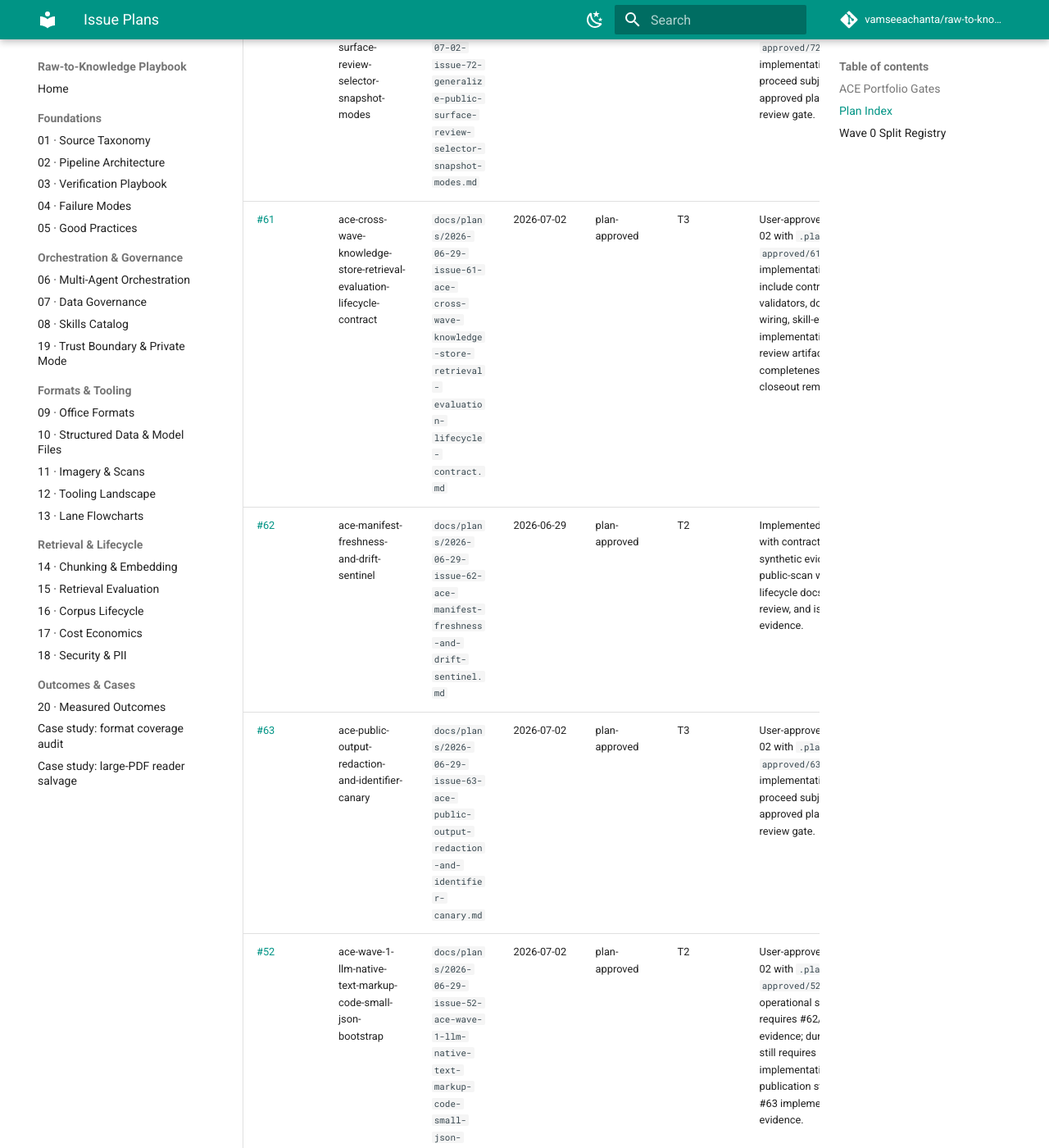
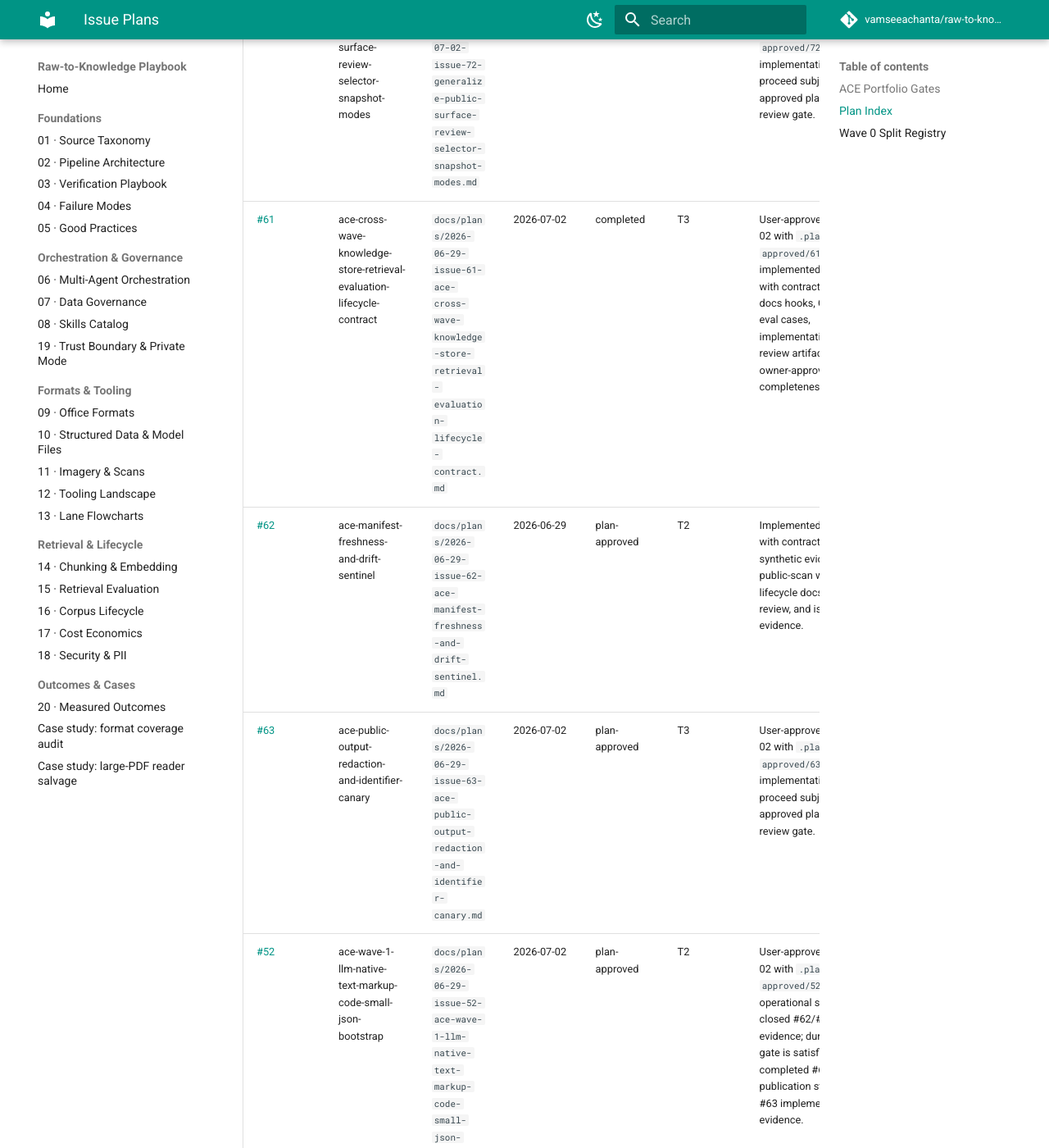
Before and after one commit to vamseeachanta/raw-to-knowledge-playbook, an MkDocs documentation site: the page built from docs/plans/README.md, in a window 1280 px wide and 1400 px high, scrolled down 4087 px. Shown: the whole window at 82% size. Built offline with MkDocs 1.6.1 and Material for MkDocs 9.7.7, drawn with Linux system fonts in a browser that asks for light colours; comment, search, counter and statistics services are not loaded; some of the changed text lies outside the part shown.

Commit message:
docs: close ACE knowledge store contract gate

```diff
--- a/docs/plans/README.md
+++ b/docs/plans/README.md
@@ -36,11 +36,11 @@ CI validators in this repo must validate repo-local contracts, snapshots, and ap
 | [#70](https://github.com/vamseeachanta/raw-to-knowledge-playbook/issues/70) | ace-67-62-manifest-evidence-contract-integration | `docs/plans/2026-07-01-issue-70-ace-67-62-manifest-evidence-contract-integration.md` | 2026-07-01 | plan-approved | T3 | Implemented and closed with manifest evidence trust integration, trusted-evidence registry artifact, validator/test coverage, CI/public-scan wiring, implementation-review artifacts, and issue closeout evidence. |
 | [#71](https://github.com/vamseeachanta/raw-to-knowledge-playbook/issues/71) | ace-validator-hardening-non-ready-split-registry | `docs/plans/2026-07-01-issue-71-ace-validator-hardening-non-ready-split-registry.md` | 2026-07-01 | completed | T3 | Implemented and closed with validator hardening, contract-backed manifest source validation, scan-safe negative fixture patterns, legal scan closeout after [#69](https://github.com/vamseeachanta/raw-to-knowledge-playbook/issues/69), and issue closeout evidence. |
 | [#72](https://github.com/vamseeachanta/raw-to-knowledge-playbook/issues/72) | generalize-public-surface-review-selector-snapshot-modes | `docs/plans/2026-07-02-issue-72-generalize-public-surface-review-selector-snapshot-modes.md` | 2026-07-02 | plan-approved | T2 | User-approved on 2026-07-02 with `.planning/plan-approved/72.md`; implementation may proceed subject to the approved plan and code-review gate. |
-| [#61](https://github.com/vamseeachanta/raw-to-knowledge-playbook/issues/61) | ace-cross-wave-knowledge-store-retrieval-evaluation-lifecycle-contract | `docs/plans/2026-06-29-issue-61-ace-cross-wave-knowledge-store-retrieval-evaluation-lifecycle-contract.md` | 2026-07-02 | plan-approved | T3 | User-approved on 2026-07-02 with `.planning/plan-approved/61.md`; implementation artifacts include contracts, validators, docs hooks, CI wiring, skill-eval cases, and implementation cross-review artifacts; completeness/issue closeout remains pending. |
+| [#61](https://github.com/vamseeachanta/raw-to-knowledge-playbook/issues/61) | ace-cross-wave-knowledge-store-retrieval-evaluation-lifecycle-contract | `docs/plans/2026-06-29-issue-61-ace-cross-wave-knowledge-store-retrieval-evaluation-lifecycle-contract.md` | 2026-07-02 | completed | T3 | User-approved on 2026-07-02 with `.planning/plan-approved/61.md`; implemented and closed with contracts, validators, docs hooks, CI wiring, skill-eval cases, implementation cross-review artifacts, and owner-approved completeness disposition. |
 | [#62](https://github.com/vamseeachanta/raw-to-knowledge-playbook/issues/62) | ace-manifest-freshness-and-drift-sentinel | `docs/plans/2026-06-29-issue-62-ace-manifest-freshness-and-drift-sentinel.md` | 2026-06-29 | plan-approved | T2 | Implemented and closed with contract, validator, synthetic evidence fixture, public-scan wiring, lifecycle docs, artifact review, and issue closeout evidence. |
 | [#63](https://github.com/vamseeachanta/raw-to-knowledge-playbook/issues/63) | ace-public-output-redaction-and-identifier-canary | `docs/plans/2026-06-29-issue-63-ace-public-output-redaction-and-identifier-canary.md` | 2026-07-02 | plan-approved | T3 | User-approved on 2026-07-02 with `.planning/plan-approved/63.md`; implementation may proceed subject to the approved plan and code-review gate. |
-| [#52](https://github.com/vamseeachanta/raw-to-knowledge-playbook/issues/52) | ace-wave-1-llm-native-text-markup-code-small-json-bootstrap | `docs/plans/2026-06-29-issue-52-ace-wave-1-llm-native-text-markup-code-small-json-bootstrap.md` | 2026-07-02 | plan-approved | T2 | User-approved on 2026-07-02 with `.planning/plan-approved/52.md`; operational sampling still requires #62/#70/#67 evidence; durable output still requires #61 implementation evidence; publication still requires #63 implementation evidence. |
-| [#53](https://github.com/vamseeachanta/raw-to-knowledge-playbook/issues/53) | ace-wave-2-spreadsheets-csv-calculation-workbook-ingestion-lane | `docs/plans/2026-06-29-issue-53-ace-wave-2-spreadsheets-csv-calculation-workbook-ingestion-lane.md` | 2026-07-02 | plan-approved | T3 | User-approved on 2026-07-02 with `.planning/plan-approved/53.md`; executable metrics remain synthetic-only until a future #67 content-byte extension; durable output still requires #61 implementation evidence; publication still requires #63 implementation evidence. |
+| [#52](https://github.com/vamseeachanta/raw-to-knowledge-playbook/issues/52) | ace-wave-1-llm-native-text-markup-code-small-json-bootstrap | `docs/plans/2026-06-29-issue-52-ace-wave-1-llm-native-text-markup-code-small-json-bootstrap.md` | 2026-07-02 | plan-approved | T2 | User-approved on 2026-07-02 with `.planning/plan-approved/52.md`; operational sampling uses closed #62/#70/#67 evidence; durable output gate is satisfied by completed #61 evidence; publication still requires #63 implementation evidence. |
+| [#53](https://github.com/vamseeachanta/raw-to-knowledge-playbook/issues/53) | ace-wave-2-spreadsheets-csv-calculation-workbook-ingestion-lane | `docs/plans/2026-06-29-issue-53-ace-wave-2-spreadsheets-csv-calculation-workbook-ingestion-lane.md` | 2026-07-02 | plan-approved | T3 | User-approved on 2026-07-02 with `.planning/plan-approved/53.md`; executable metrics remain synthetic-only until a future #67 content-byte extension; durable output gate is satisfied by completed #61 evidence; publication still requires #63 implementation evidence. |
 | [#54](https://github.com/vamseeachanta/raw-to-knowledge-playbook/issues/54) | pdf-word-standards-reports-scans | `docs/plans/2026-06-29-issue-54-pdf-word-standards-reports-scans.md` | 2026-06-29 | draft | T3 | Document lane; depends on #51, and on #61 before durable output/publication. |
 | [#55](https://github.com/vamseeachanta/raw-to-knowledge-playbook/issues/55) | presentations-email-archive-ingestion-lane | `docs/plans/2026-06-29-issue-55-presentations-email-archive-ingestion-lane.md` | 2026-06-29 | draft | T3 | Deck/email lane; depends on #51, and on #61 before durable output/publication. |
 | [#56](https://github.com/vamseeachanta/raw-to-knowledge-playbook/issues/56) | ace-wave-5-images-scans-photos-plots-evidence-series | `docs/plans/2026-06-29-issue-56-ace-wave-5-images-scans-photos-plots-evidence-series.md` | 2026-06-29 | draft | T3 | Imagery lane; depends on #51, and on #61 before durable output/publication. |
```
Also changed, not shown: docs/plans/2026-06-29-issue-61-ace-cross-wave-knowledge-store-retrieval-evaluation-lifecycle-contract.md (+1 -1 lines), docs/plans/ace-share-ingestion-wave-coordination.md (+3 -3 lines).
